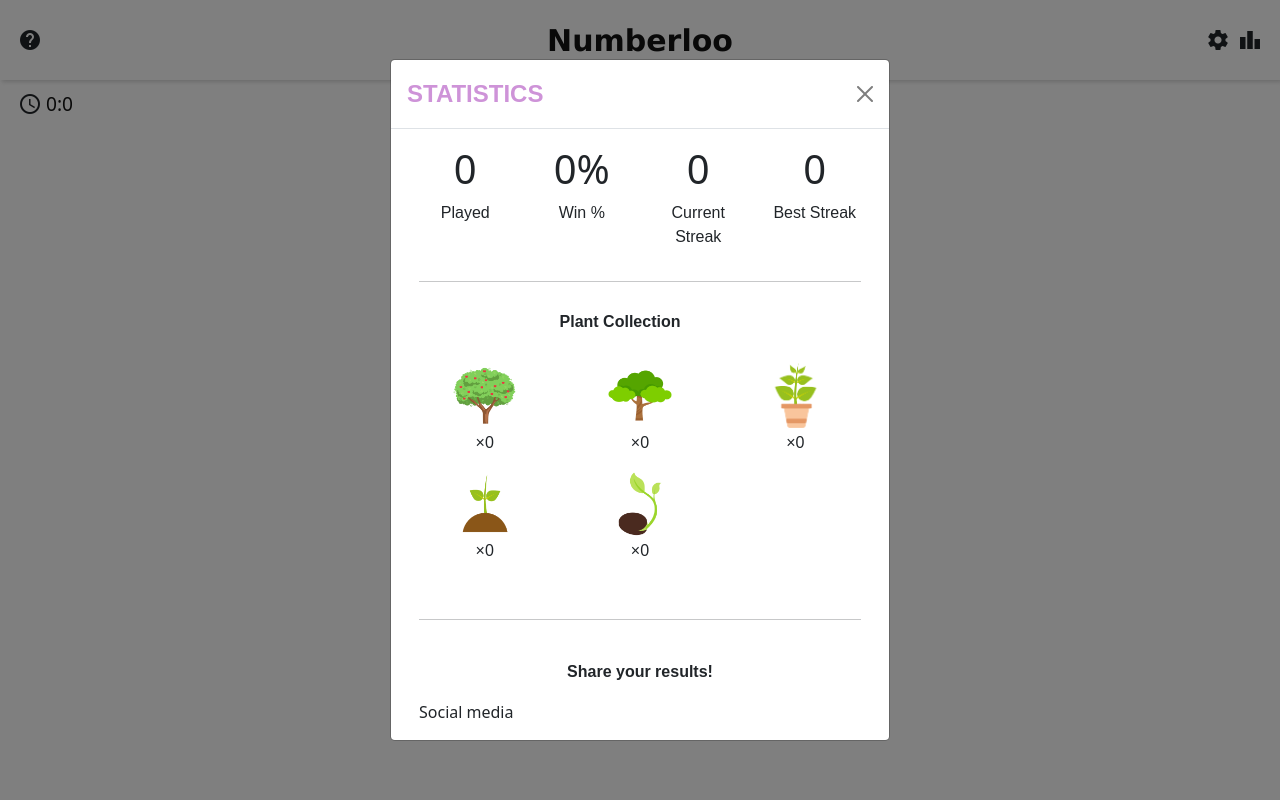
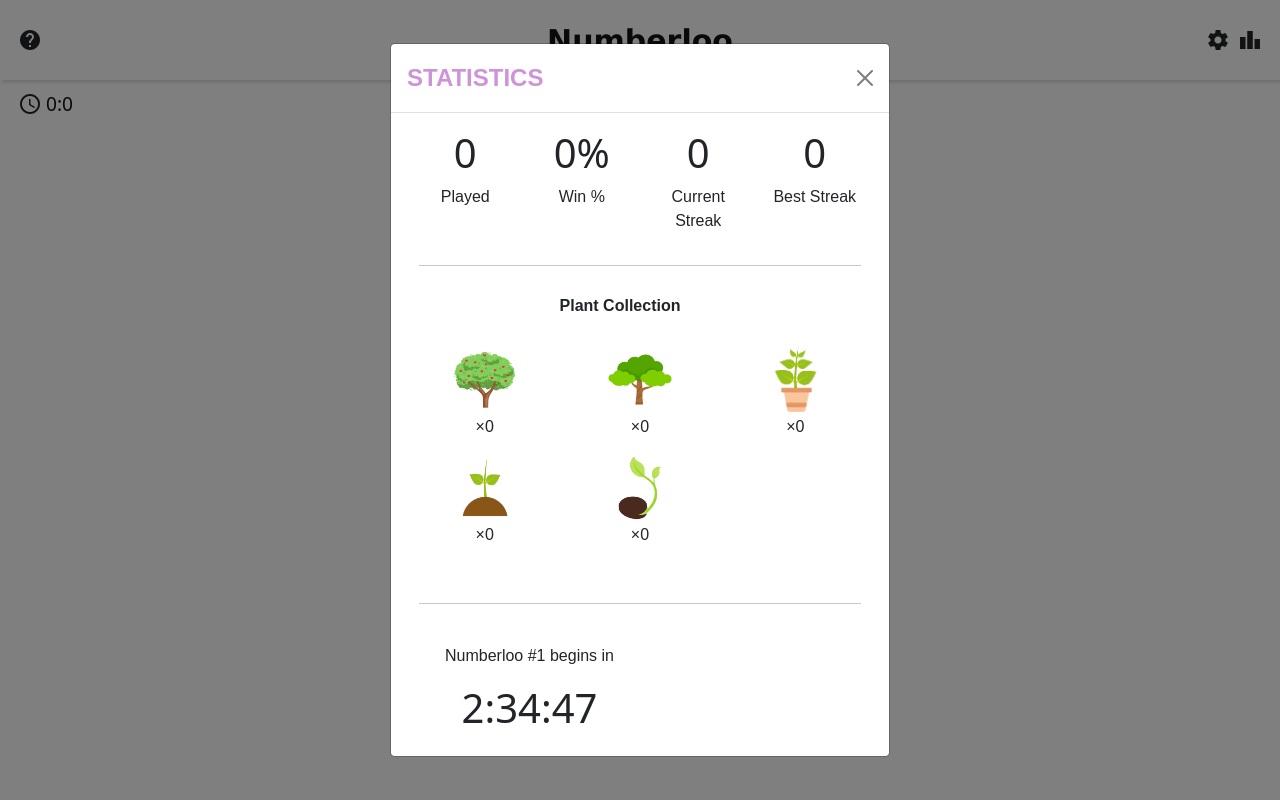
Before and after one commit to Hari-uwa/Web_dev22, a Flask app: page / in a window 1280 px wide, after a click on "leaderboard". Run offline with Flask 2, Linux system fonts and the light colour scheme; some libraries are stand-ins or nearby versions.

Commit message:
Share function

```diff
--- a/app/static/interactive.js
+++ b/app/static/interactive.js
@@ -1,5 +1,5 @@
 $(document).ready(function() {
-    //open modals
+    //open modals-----------------------------------------------------------
     const settingsButton = document.getElementById("settingsButton");
     const statsButton = document.getElementById("statsButton");
     const howtoButton = document.getElementById("howtoButton");
@@ -55,17 +55,4 @@ $(document).ready(function() {
     };
 
 
-    //Countdown to new game
-    var now = new Date();
-    var hrs = 23-now.getHours();
-    var mins = 59-now.getMinutes();
-    var secs = 59-now.getSeconds();
-
-    var timeCount = '';
-    function cdMidnight() {
-        str = hrs+' hours '+mins+' minutes '+secs+' seconds';
-        document.getElementById('countdownMN').innerHTML = str;
-    }
-
-    setInterval('cdMidnight()', 1000);
 });
--- a/app/static/script.js
+++ b/app/static/script.js
@@ -12,6 +12,8 @@ var playedTimes = Number(localStorage.getItem('played'));
 var winTimes = Number(localStorage.getItem('win'));
 var currentStreak = Number(localStorage.getItem('currentstreak'));
 var bestStreak = Number(localStorage.getItem('beststreak'));
+var alrPlayed = localStorage.getItem('alrplayed');
+
 
 //Equation data from backend
 
@@ -27,6 +29,11 @@ var operatorsDict;
 
 //Update statistics accordingly whenever user visits the site
 $(document).ready(displayAllStats());
+
+//Disable the game until the next day
+if (alrPlayed == 'played') {
+  showSolvedView();
+};
 
 //Game--------------------------------------------------------------------------
 if (puzzleCompleted) {
@@ -50,7 +57,7 @@ function startGame() {
 }
 
 function initializeEquation() {
-  target = equationArr[8]
+  target = -1382 ///////////
   numbers = equationArr.slice(0, 2).concat(equationArr.slice(3, 5), equationArr.slice(6, 8))
   operators = [equationArr[2], equationArr[5]]
   slotnumbers = [0, 0, 0, 0, 0, 0]
@@ -80,6 +87,7 @@ function startTimer() {
       timesUp()
     }
     if (puzzleCompleted) {
+      finishedAt = mins + ":" + (secs - 1);
       clearInterval(timeCounter)
       time = 0;
       secs = 0;
@@ -98,13 +106,12 @@ function timesUp() {
   $("#achieved-text").html("Come back again tomorrow!");
   $("#congrazModal").modal('show');
   currentStreak = 0;
+  localStorage.setItem('alrplayed', 'played');
   displayAllStats();
   showSolvedView();
 }
 
 //Update User View---------------------------------------------------------------
-
-
 
 function updateGameview() {
   //Shuffle numbers array
@@ -191,6 +198,7 @@ function puzzleSolved() {
   puzzleCompleted = true;
   winTimes += 1;
   currentStreak += 1;
+  localStorage.setItem('alrplayed', 'played');
   $("#time-taken").html(mins + ":" + secs + " minutes")
   if (time < 30) {
     $("#achieved-plant").attr("src", "./static/images/big_tree.png");
@@ -228,6 +236,7 @@ function showSolvedView() {
   $(".start-button").addClass("disabled")
   $(".start-button-row").append("<p>Thank you for playing !</p>");
   $(".start-button-row").append("<p>Next Puzzle Available Tomorrow :)</p>");
+  $(".start-button-row").append("<p id='midnight'></p>");
   $(".start-button-container").css("display", "flex");
   $(".game-board").css("display", "none");
   displayAllStats();
@@ -285,6 +294,66 @@ function displayAllStats() {
   statsDisplay();
 }
 
+
+//Sharing message -----------------------------------------------------------------
+const startDate = new Date("27 May 2022");
+
+//get the game number
+const getGameNum = () => {
+    const timeDiff = new Date().getTime() - startDate.getTime();
+    return Math.floor(Math.abs(timeDiff/(1000*3600*24))) + 1;
+}
+
+//show message
+function popUpMsg() {
+  var popup = document.getElementById('myPopUp');
+  popup.classList.toggle('show');
+  $('#myPopUp').html('Copied results to clipboard!');
+};
+
+//copy message to clipboard
+sharingButton = document.getElementById('sharing');
+sharingButton.addEventListener('click', async() => {
+  let result = 'Numberloo #' + getGameNum() + ' solved in ' + finishedAt + ' 🔥';
+  let bigTreeEmoji = '🌳' ;
+  let treeEmoji = '🌴' ;
+  let plantEmoji = '🪴' ;
+  let smallPlantEmoji = '🍀' ;
+  let seedEmoji = '🌱' ;
+  result += '\r\n' + bigTreeEmoji.repeat(bigtreeNum) +
+  treeEmoji.repeat(treeNum) + plantEmoji.repeat(plantNum) +
+  smallPlantEmoji.repeat(smallplantNum) + seedEmoji.repeat(seedNum);
+  navigator.clipboard.writeText(result);
+});
+
+sharingButton.addEventListener('click', popUpMsg());
+
+//Countdown til next game-------------------------------------------
+
+function midnightCountDown() {
+  var today = new Date();
+  var tmr = new Date();
+  tmr.setDate(tmr.getDate() +1);
+  tmr.setHours(0,0,0,0);
+  const sec = 1000;
+  const minute = sec * 60;
+  const hr = minute * 60;
+
+  remainingTime = tmr.getTime() - today.getTime();
+  hrsLeft = Math.trunc(remainingTime/hr);
+  minsLeft = Math.trunc((remainingTime%hr)/minute);
+  secsLeft = Math.trunc((remainingTime%minute)/sec);
+
+  $('#midnight').html(hrsLeft + ':' + minsLeft + ':' + secsLeft);
+  $('#nextLoo').html('Numberloo #' + getGameNum() + ' begins in');
+
+  if (remainingTime == 0) {
+    localStorage.setItem('alrplayed', null);
+  };
+};
+
+setInterval(midnightCountDown, 1000);
+
 // Make drag and drop work on mobile-----------------------------------------------
 
 function touchHandler(event) {
--- a/app/static/style.css
+++ b/app/static/style.css
@@ -470,6 +470,10 @@ div i {
     height: auto;
 }
 
+#nextLoo, #midnight {
+    text-align: center;
+}
+
 /*Congrats Modal */
 body.night #sharing {
     background-color: #BB86FC;
@@ -500,3 +504,81 @@ body.night #sharing:hover {
     ;
     color: #ffffff;
 }
+
+/*Pop up when sharing*/
+.popup {
+    text-align: center;
+    margin: auto;
+    transform: translate(0, -50%);
+}
+
+.popup .popuptext {
+    visibility: hidden;
+    width: 160px;
+    background-color: #BB86FC;
+    opacity: 0%;
+    color: #FFFFFF;
+    text-align: center;
+    border-radius: 6px;
+    padding: 13px;
+    z-index: 1;
+    bottom: 125%;
+    left: 50%;
+    margin: auto;
+}
+
+.popup .popuptext::after {
+    content: "";
+    position: absolute;
+    top: 100%;
+    left: 50%;
+    border-width: 5px;
+    border-style: solid;
+    border-color: #FFFFFF transparent transparent transparent;
+}
+
+.popup .popuptext.show {
+    visibility: visible;
+    animation: fadeIn 3s;
+    -webkit-animation: fadeIn 3s;
+    -moz-animation: fadeIn 3s;
+    -o-animation: fadeIn 3s;
+    -ms-zoom-animation: fadeIn 3s;
+}
+
+
+  /* Add animation (fade in the popup) */
+
+@keyframes fadeIn {
+    0% {opacity:0;}
+    100% {opacity:1;}
+}
+
+@-moz-keyframes fadeIn {
+    0% {opacity:0;}
+    100% {opacity:1;}
+}
+
+@-webkit-keyframes fadeIn {
+    0% {opacity:0;}
+    100% {opacity:1;}
+}
+
+@-o-keyframes fadeIn {
+    0% {opacity:0;}
+    100% {opacity:1;}
+}
+
+@-ms-keyframes fadeIn {
+    0% {opacity:0;}
+    100% {opacity:1;}
+}
+
+body.night .popup .popuptext {
+    background-color: #3d3d3d;
+    color: #FFFFFF;
+};
+
+body.night .popup .popuptext::after {
+    border-color: #121212;
+}
--- a/app/templates/skeleton.html
+++ b/app/templates/skeleton.html
@@ -3,6 +3,11 @@
 
 <head>
   <title>Numberloo</title>
+  <meta charset="UTF-8">
+  <meta name="viewport" content="width=device-width, initial-scale=1">
+  <link rel="apple-touch-icon" sizes="180x180" href="https://www.nytimes.com/games-assets/v2/metadata/nyt-apple-touch-icon.png?v=v2202021345">
+  <link rel="mask-icon" color="#000000" href="https://www.nytimes.com/games-assets/v2/metadata/nyt-safari-pinned-tab.svg?v=v2202021345">
+
   <!--Game Favicon-->
   <link rel="icon" type="image/x-icon" href="./static/images/favicon.jpg">
 
@@ -18,7 +23,6 @@
   <script src="http://code.jquery.com/ui/1.8.24/jquery-ui.min.js" type="text/javascript"></script>
   <link href="http://code.jquery.com/ui/1.8.24/themes/blitzer/jquery-ui.css" rel="stylesheet" type="text/css" />
 
-  <meta name="viewport" content="width=device-width, initial-scale=1">
   <link rel="stylesheet" href="https://fonts.googleapis.com/icon?family=Material+Icons">
   <link rel="stylesheet" href="./static/style.css">
   <script src="{{ url_for('static',filename='script.js') }}" async></script>
@@ -196,13 +200,11 @@
                 <hr>
                 <br>
                 <!--Share button-->
-                <p><strong>Share your results!</strong></p>
                 <div class="col-6">
-                  <span id="#countdownMN"></span>
+                  <p id="nextLoo"></p>
+                  <h1 id="midnight"></h1>
                 </div>
-                <div>
-                  Social media
-                </div>
+
               </div>
             </div>
           </div>
@@ -261,6 +263,8 @@
 
 
   <!-- Congratulation Modal -->
+
+
   <div class="modal fade" id="congrazModal" tabindex="-1" aria-labelledby="CongratulationModal" aria-hidden="true">
     <div class="modal-dialog modal-dialog-centered">
       <div class="modal-content">
@@ -268,6 +272,9 @@
           <button type="button" class="btn-close" data-bs-dismiss="modal" aria-label="Close"></button>
         </div>
         <div class="modal-body">
+          <div class="popup">
+            <span class="popuptext" id="myPopUp"></span>
+          </div>
           <h2 id="first-line"><strong> Congratulations! </strong></h2>
           <h2 id="second-line">You have solved Numberloo in</h2>
           <h4 id="time-taken"></h4>
```
